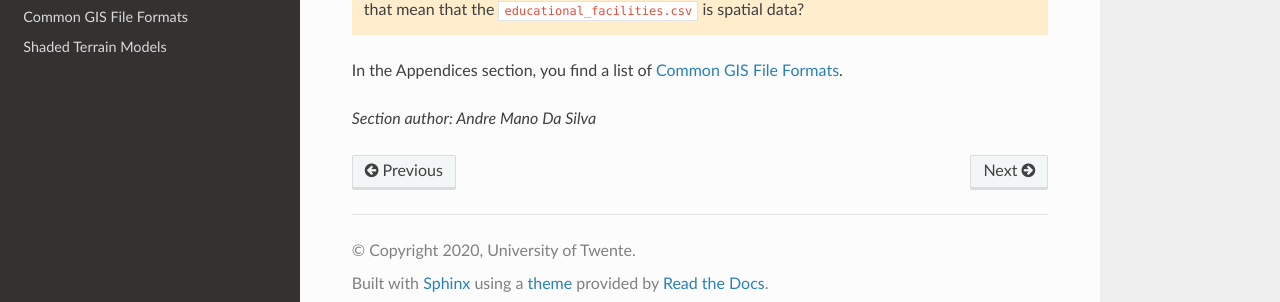
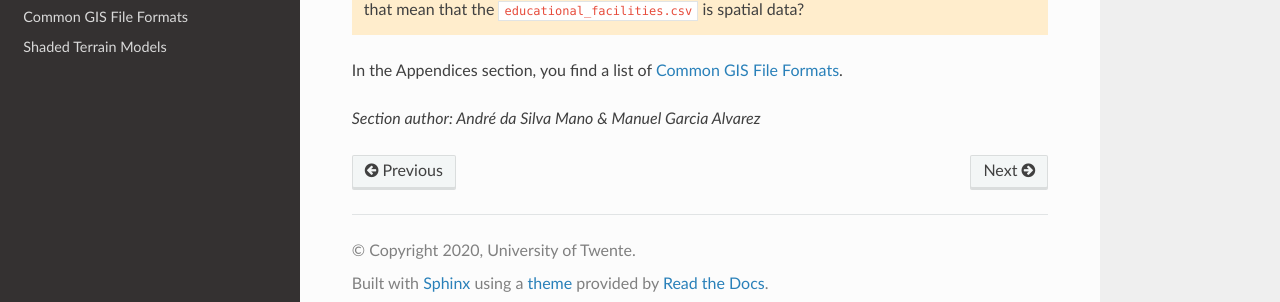
Before and after one commit to manuGil/online-core, a Sphinx documentation site: the page built from docs/source/data-entry.rst, in a window 1280 px wide and 900 px high, scrolled down 6012 px. Shown: the part 580-882 px from the top of the window. Built offline with Sphinx 7.4.7 and the Read the Docs theme 2.0.0, drawn with Linux system fonts in a browser that asks for light colours.

Commit message:
Update data-entry.rst
Fixed my name, added yours

```diff
--- a/docs/source/data-entry.rst
+++ b/docs/source/data-entry.rst
@@ -187,4 +187,4 @@ Task 6
 
 In the Appendices section, you find a list of :ref:`gis-formats`.
 
-.. sectionauthor:: Andre Mano Da Silva
+.. sectionauthor:: André da Silva Mano & Manuel Garcia Alvarez
```
